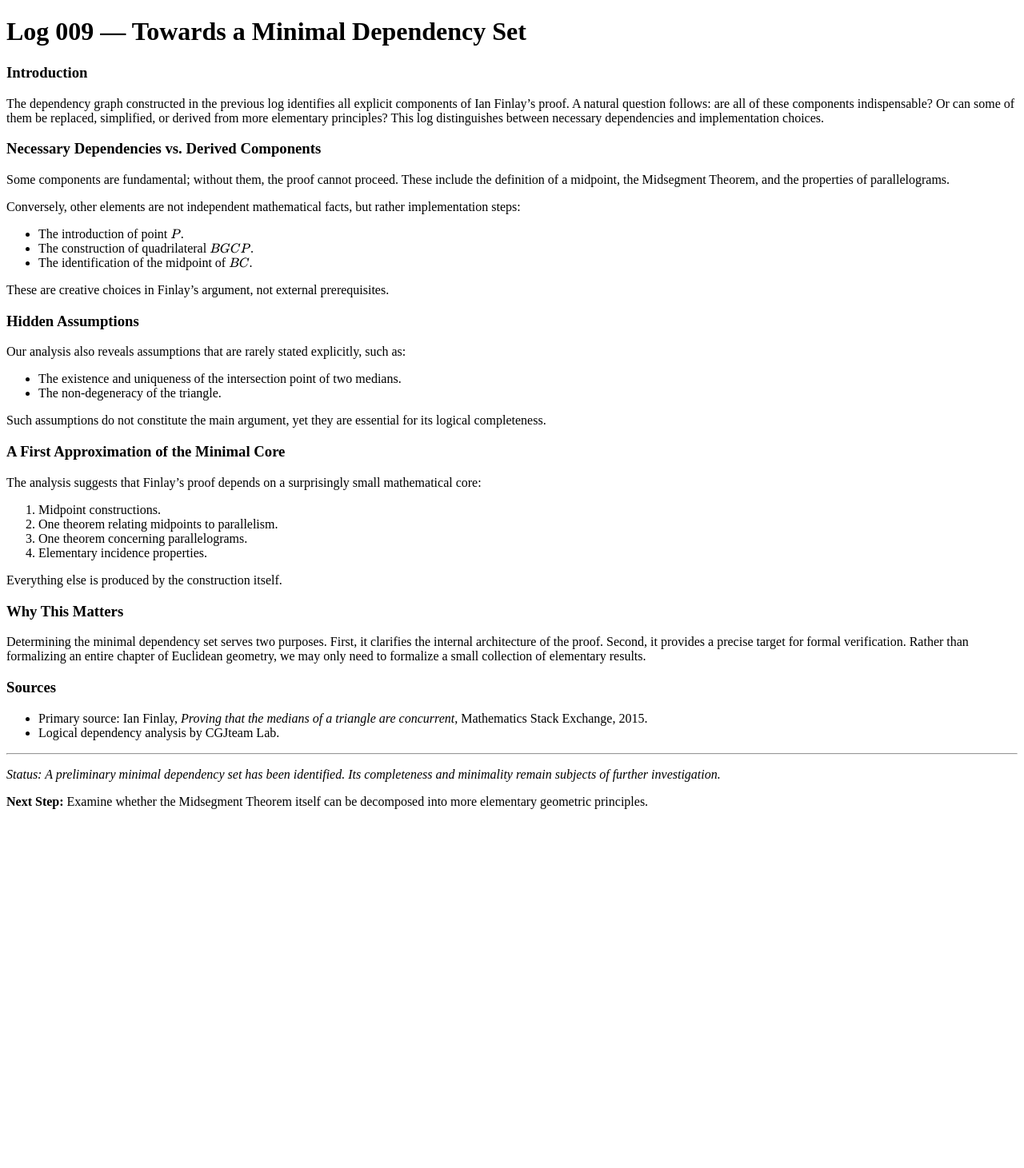
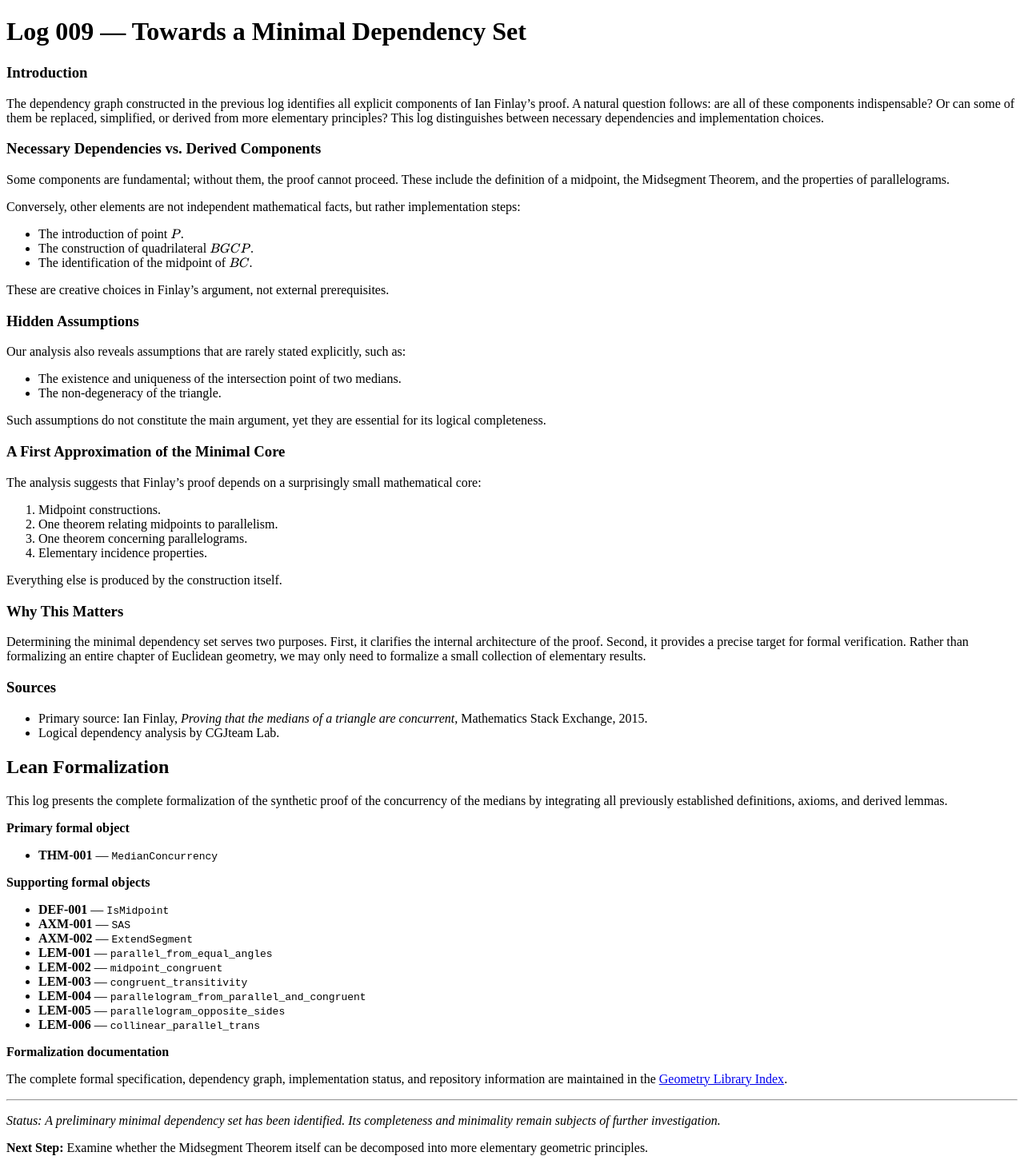
Before and after one commit to cgjteam/cgjteam.github.io, a Jekyll site: the page built from log-009.md, in a window 1280 px wide. Shown: the whole page at 80% size. Built offline with Jekyll 4.4.1, drawn with Linux system fonts in a browser that asks for light colours; our own code applies the rules of GitHub Pages for plain Markdown files; before the commit the page ends 1028 px from its top, so only the background shows below that.

Commit message:
Update log-009.md

```diff
--- a/log-009.md
+++ b/log-009.md
@@ -40,6 +40,30 @@
 * Primary source: Ian Finlay, *Proving that the medians of a triangle are concurrent*, Mathematics Stack Exchange, 2015.
 * Logical dependency analysis by CGJteam Lab.
 
+## Lean Formalization
+
+This log presents the complete formalization of the synthetic proof of the concurrency of the medians by integrating all previously established definitions, axioms, and derived lemmas.
+
+**Primary formal object**
+
+- **THM-001** — `MedianConcurrency`
+
+**Supporting formal objects**
+
+- **DEF-001** — `IsMidpoint`
+- **AXM-001** — `SAS`
+- **AXM-002** — `ExtendSegment`
+- **LEM-001** — `parallel_from_equal_angles`
+- **LEM-002** — `midpoint_congruent`
+- **LEM-003** — `congruent_transitivity`
+- **LEM-004** — `parallelogram_from_parallel_and_congruent`
+- **LEM-005** — `parallelogram_opposite_sides`
+- **LEM-006** — `collinear_parallel_trans`
+
+**Formalization documentation**
+
+The complete formal specification, dependency graph, implementation status, and repository information are maintained in the [Geometry Library Index](./Geometry.md).
+
 ---
 *Status: A preliminary minimal dependency set has been identified. Its completeness and minimality remain subjects of further investigation.*
 
```
